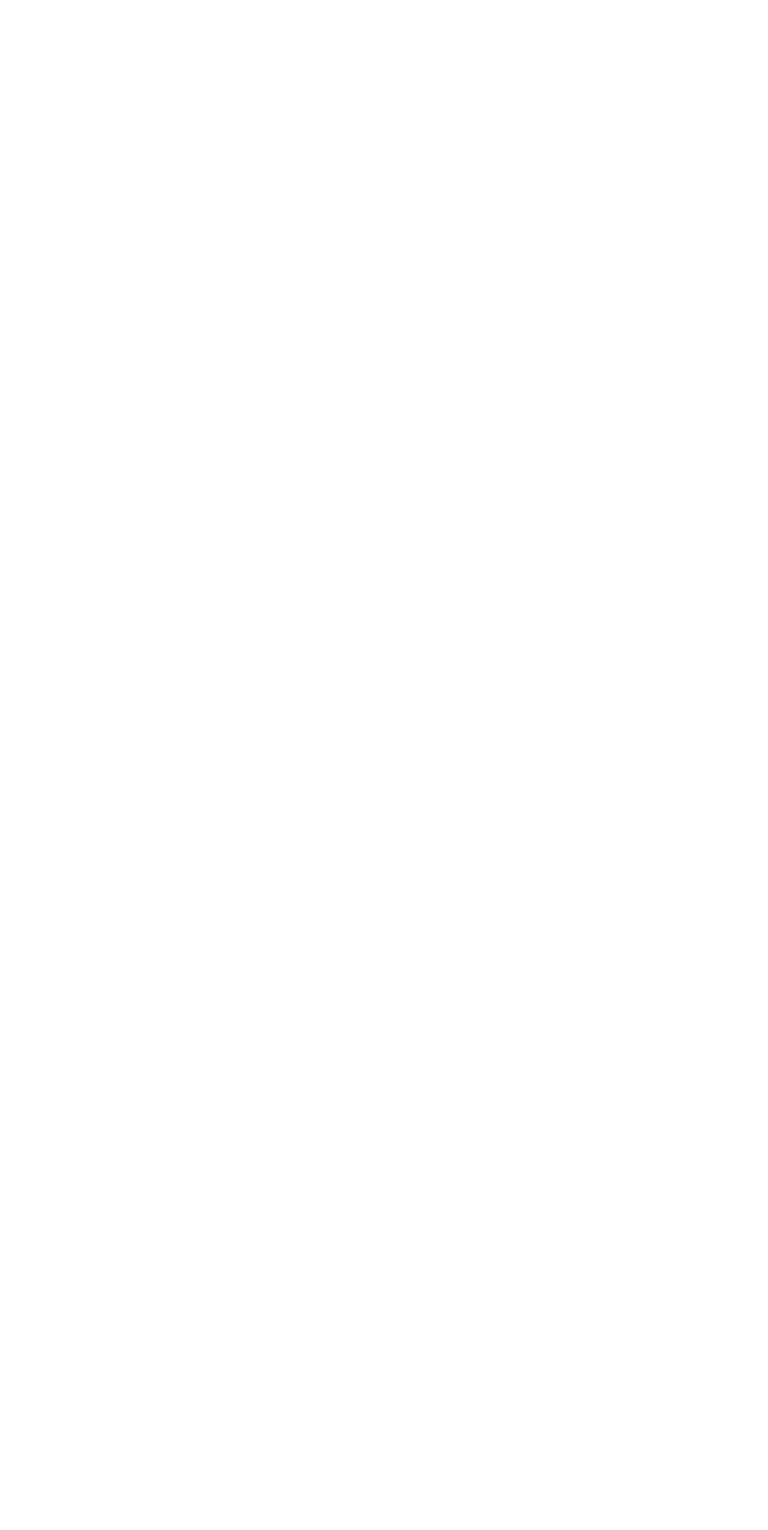
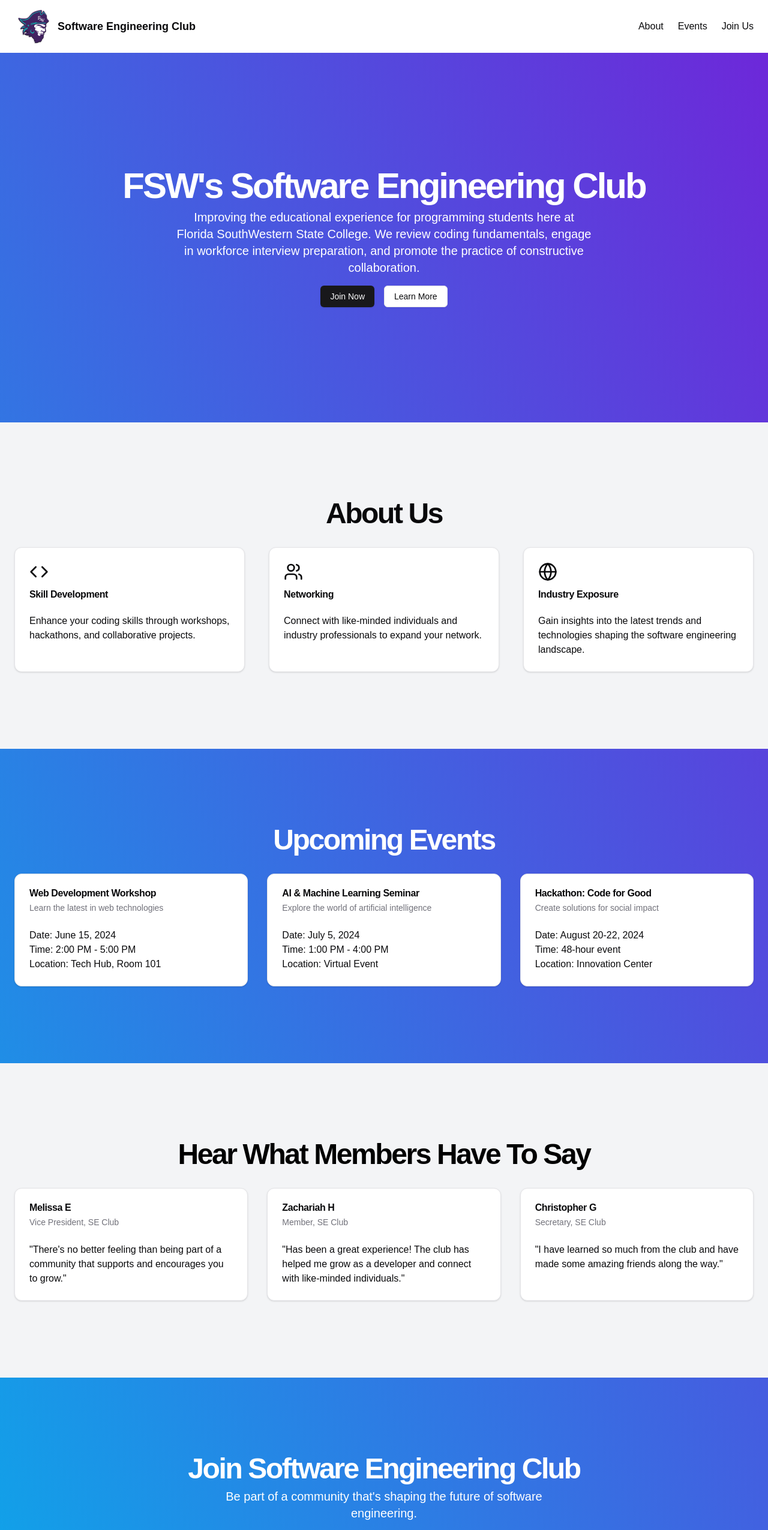
Before and after one commit to jackalotisme/se-club, a Next.js app: page / in a window 1280 px wide. Shown: the top 2550 px of the page at 60% size. Before the commit the page ends 800 px from the top, so only its background shows below. Built offline with nearby package versions, Linux system fonts and the light colour scheme.

Commit message:
created a second return statement for the else

```diff
--- a/app/page.js
+++ b/app/page.js
@@ -238,5 +238,214 @@ export default function Component() {
       </div>
     );
   } else {
+    return (
+      <div className="flex flex-col min-h-screen">
+        <header className="px-4 lg:px-6 h-14 flex items-center my-4">
+          <Link className="flex items-center justify-center" href="#">
+            <Image
+              src="/images/fsw-buc-logo.png"
+              width={64}
+              height={64}
+              alt="School Logo"
+            />
+            <span className="ml-2 text-lg font-bold">
+              Software Engineering Club
+            </span>
+          </Link>
+          <nav className="ml-auto flex gap-4 sm:gap-6">
+            <Link
+              className="text-md font-medium hover:underline underline-offset-4"
+              href="#about"
+            >
+              About
+            </Link>
+            <Link
+              className="text-md font-medium hover:underline underline-offset-4"
+              href="#events"
+            >
+              Events
+            </Link>
+            <Link
+              className="text-md font-medium hover:underline underline-offset-4"
+              href="#join"
+            >
+              Join Us
+            </Link>
+          </nav>
+        </header>
+        <main className="flex-1 bg-gradient-to-tr from-sky-500 to-violet-700">
+          <section
+            id="hero"
+            className="w-full py-12 md:py-24 lg:py-32 xl:py-48"
+          >
+            <div className="container px-4 md:px-6 mx-auto">
+              <div className="flex flex-col items-center space-y-4 text-center">
+                <div className="space-y-2">
+                  <h1 className="text-3xl text-white font-bold tracking-tighter sm:text-4xl md:text-5xl lg:text-6xl/none">
+                    FSW's Software Engineering Club
+                  </h1>
+                  <p className="mx-auto max-w-[700px] text-white md:text-xl dark:text-gray-400">
+                    Improving the educational experience for programming
+                    students here at Florida SouthWestern State College. We
+                    review coding fundamentals, engage in workforce interview
+                    preparation, and promote the practice of constructive
+                    collaboration.
+                  </p>
+                </div>
+                <div className="space-x-4">
+                  <Button>Join Now</Button>
+                  <Button variant="outline">Learn More</Button>
+                </div>
+              </div>
+            </div>
+          </section>
+          <About />
+          <section id="events" className="w-full py-12 md:py-24 lg:py-32">
+            <div className="container px-4 md:px-6 mx-auto">
+              <h2 className="text-3xl font-bold tracking-tighter sm:text-4xl md:text-5xl text-center text-white mb-8">
+                Upcoming Events
+              </h2>
+              <div className="grid gap-8 sm:grid-cols-2 lg:grid-cols-3">
+                <Card>
+                  <CardHeader>
+                    <CardTitle>Web Development Workshop</CardTitle>
+                    <CardDescription>
+                      Learn the latest in web technologies
+                    </CardDescription>
+                  </CardHeader>
+                  <CardContent>
+                    <p>Date: June 15, 2024</p>
+                    <p>Time: 2:00 PM - 5:00 PM</p>
+                    <p>Location: Tech Hub, Room 101</p>
+                  </CardContent>
+                </Card>
+                <Card>
+                  <CardHeader>
+                    <CardTitle>AI & Machine Learning Seminar</CardTitle>
+                    <CardDescription>
+                      Explore the world of artificial intelligence
+                    </CardDescription>
+                  </CardHeader>
+                  <CardContent>
+                    <p>Date: July 5, 2024</p>
+                    <p>Time: 1:00 PM - 4:00 PM</p>
+                    <p>Location: Virtual Event</p>
+                  </CardContent>
+                </Card>
+                <Card>
+                  <CardHeader>
+                    <CardTitle>Hackathon: Code for Good</CardTitle>
+                    <CardDescription>
+                      Create solutions for social impact
+                    </CardDescription>
+                  </CardHeader>
+                  <CardContent>
+                    <p>Date: August 20-22, 2024</p>
+                    <p>Time: 48-hour event</p>
+                    <p>Location: Innovation Center</p>
+                  </CardContent>
+                </Card>
+              </div>
+            </div>
+          </section>
+          <section
+            id="about"
+            className="w-full py-12 md:py-24 lg:py-32 bg-gray-100 dark:bg-gray-800"
+          >
+            <div id="testimonials" className="container px-4 md:px-6 mx-auto">
+              <h2 className="text-3xl font-bold tracking-tighter sm:text-4xl md:text-5xl text-center text-black mb-8">
+                Hear What Members Have To Say
+              </h2>
+              <div className="grid gap-8 sm:grid-cols-2 lg:grid-cols-3">
+                <Card>
+                  <CardHeader>
+                    <CardTitle>Melissa E</CardTitle>
+                    <CardDescription>Vice President, SE Club</CardDescription>
+                  </CardHeader>
+                  <CardContent>
+                    <p>
+                      "There's no better feeling than being part of a community
+                      that supports and encourages you to grow."
+                    </p>
+                  </CardContent>
+                </Card>
+                <Card>
+                  <CardHeader>
+                    <CardTitle>Zachariah H</CardTitle>
+                    <CardDescription>Member, SE Club</CardDescription>
+                  </CardHeader>
+                  <CardContent>
+                    <p>
+                      "Has been a great experience! The club has helped me grow
+                      as a developer and connect with like-minded individuals."
+                    </p>
+                  </CardContent>
+                </Card>
+                <Card>
+                  <CardHeader>
+                    <CardTitle>Christopher G</CardTitle>
+                    <CardDescription>Secretary, SE Club</CardDescription>
+                  </CardHeader>
+                  <CardContent>
+                    <p>
+                      "I have learned so much from the club and have made some
+                      amazing friends along the way."
+                    </p>
+                  </CardContent>
+                </Card>
+              </div>
+            </div>
+          </section>
+          <section id="join" className="w-full py-12 md:py-24 lg:py-32">
+            <div className="container px-4 md:px-6 mx-auto">
+              <div className="flex flex-col items-center space-y-4 text-center">
+                <div className="space-y-2">
+                  <h2 className="text-3xl font-bold text-white tracking-tighter sm:text-4xl md:text-5xl">
+                    Join Software Engineering Club
+                  </h2>
+                  <p className="mx-auto max-w-[600px] text-white md:text-xl dark:text-gray-400">
+                    Be part of a community that's shaping the future of software
+                    engineering.
+                  </p>
+                </div>
+                <div className="w-full max-w-sm space-y-2">
+                  <form className="flex flex-col space-y-4">
+                    <NameField
+                      changeParentState={changeState}
+                      placeholder="Your Name"
+                      required
+                    ></NameField>
+                    <EmailField
+                      changeParentState={changeState}
+                      placeholder="Your Email"
+                      required
+                    ></EmailField>
+                  </form>
+                </div>
+              </div>
+            </div>
+          </section>
+        </main>
+        <footer className="flex flex-col gap-2 sm:flex-row py-6 w-full shrink-0 items-center px-4 md:px-6 border-t">
+          <p className="text-xs text-gray-500 dark:text-gray-400">
+            © 2024 Software Engineering Club. All rights reserved.
+          </p>
+          <nav className="sm:ml-auto flex gap-4 sm:gap-6">
+            <Link
+              className="text-xs hover:underline underline-offset-4"
+              href="#"
+            >
+              Terms of Service
+            </Link>
+            <Link
+              className="text-xs hover:underline underline-offset-4"
+              href="#"
+            >
+              Privacy
+            </Link>
+          </nav>
+        </footer>
+      </div>
+    );
   }
 }
```
